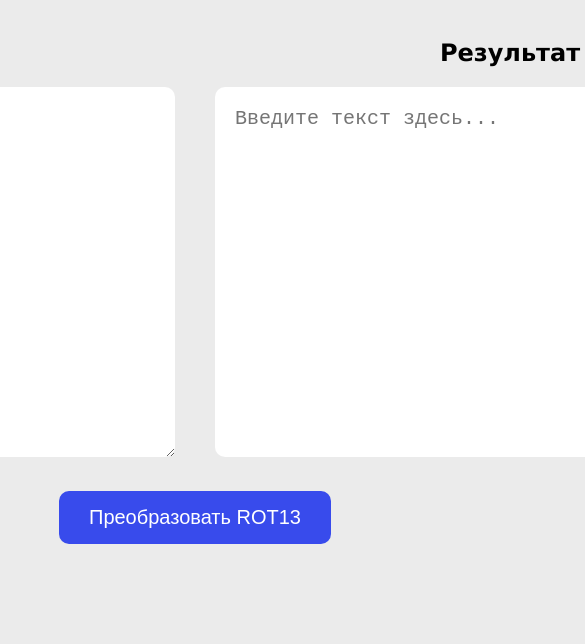
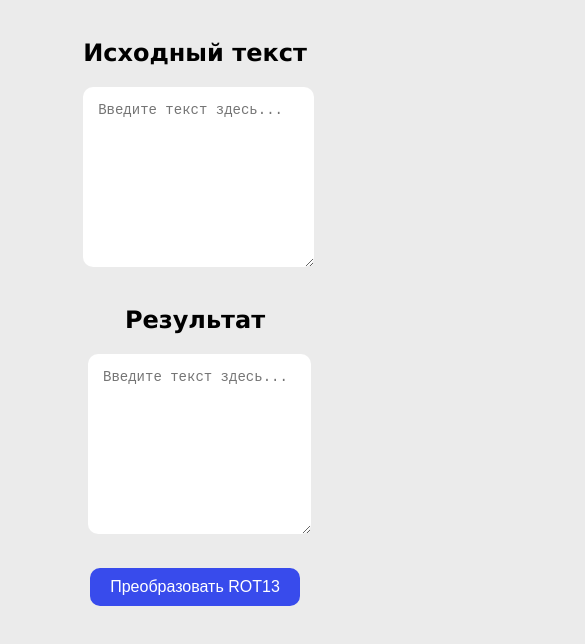
Before and after one commit to exzorcisto/prodpractice2, a plain HTML site: page prac1/index.html in a window 390 px wide. Shown: the part 138-782 px from the top of the page, 585 px wide, since content can reach past the window. Drawn offline with Linux system fonts and the light colour scheme.

Commit message:
commit-6-add-media

```diff
--- a/prac1/src/css/style.css
+++ b/prac1/src/css/style.css
@@ -29,3 +29,50 @@ button {
     color: white;
     background-color: #384BEC;
 }
+
+/* для планшетов (768px - 1024px) */
+@media (max-width: 1024px) {
+    .container {
+        gap: 20px;
+    }
+
+    textarea {
+        width: 400px;
+        height: 250px;
+        font-size: 18px;
+    }
+}
+
+/* для мобильных устройств (до 768px) */
+@media (max-width: 768px) {
+    .container {
+        flex-direction: column;
+        align-items: center;
+        gap: 15px;
+    }
+
+    textarea {
+        width: 90%;
+        height: 200px;
+        font-size: 16px;
+        padding: 15px;
+    }
+
+    button {
+        font-size: 18px;
+        padding: 12px 25px;
+    }
+}
+
+/* для очень маленьких экранов (до 480px) */
+@media (max-width: 480px) {
+    textarea {
+        height: 150px;
+        font-size: 14px;
+    }
+
+    button {
+        font-size: 16px;
+        padding: 10px 20px;
+    }
+}
```
Also changed, not shown: 1 other file.
